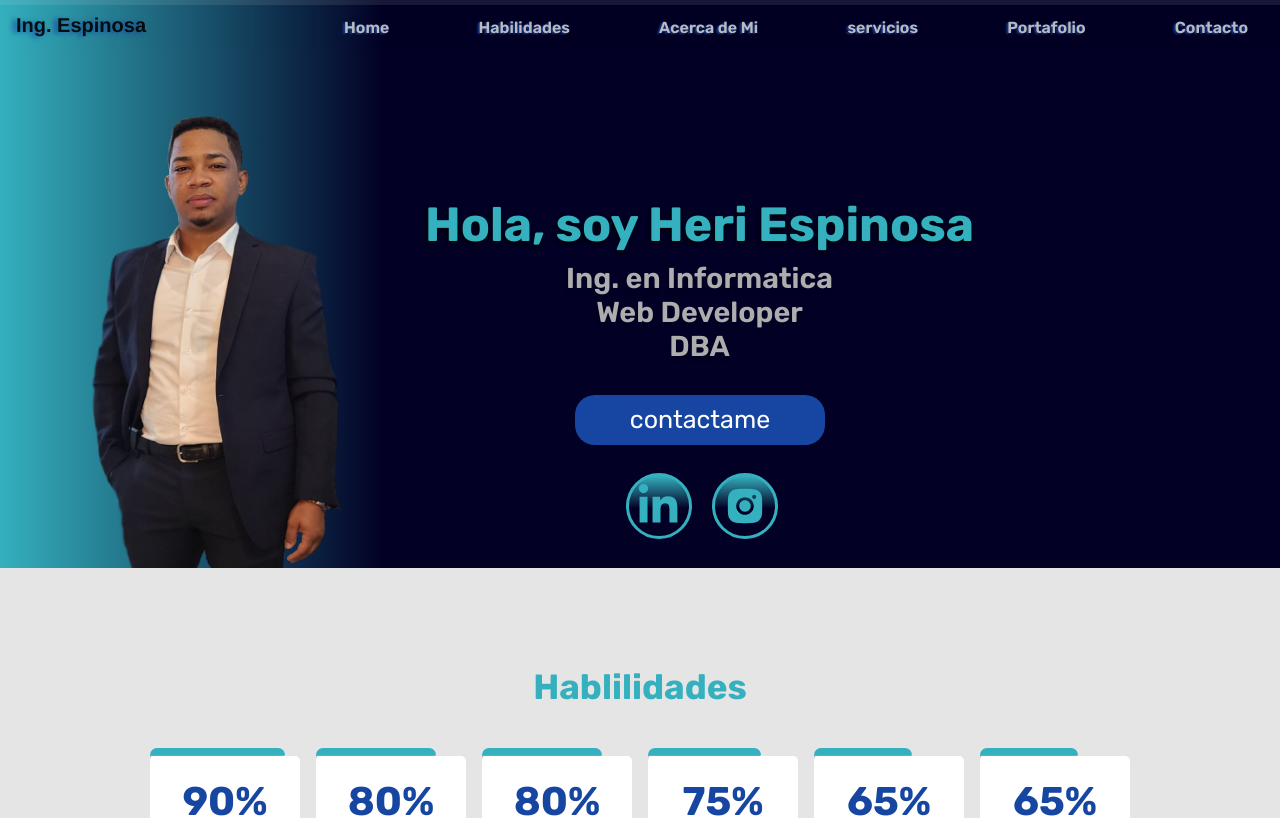
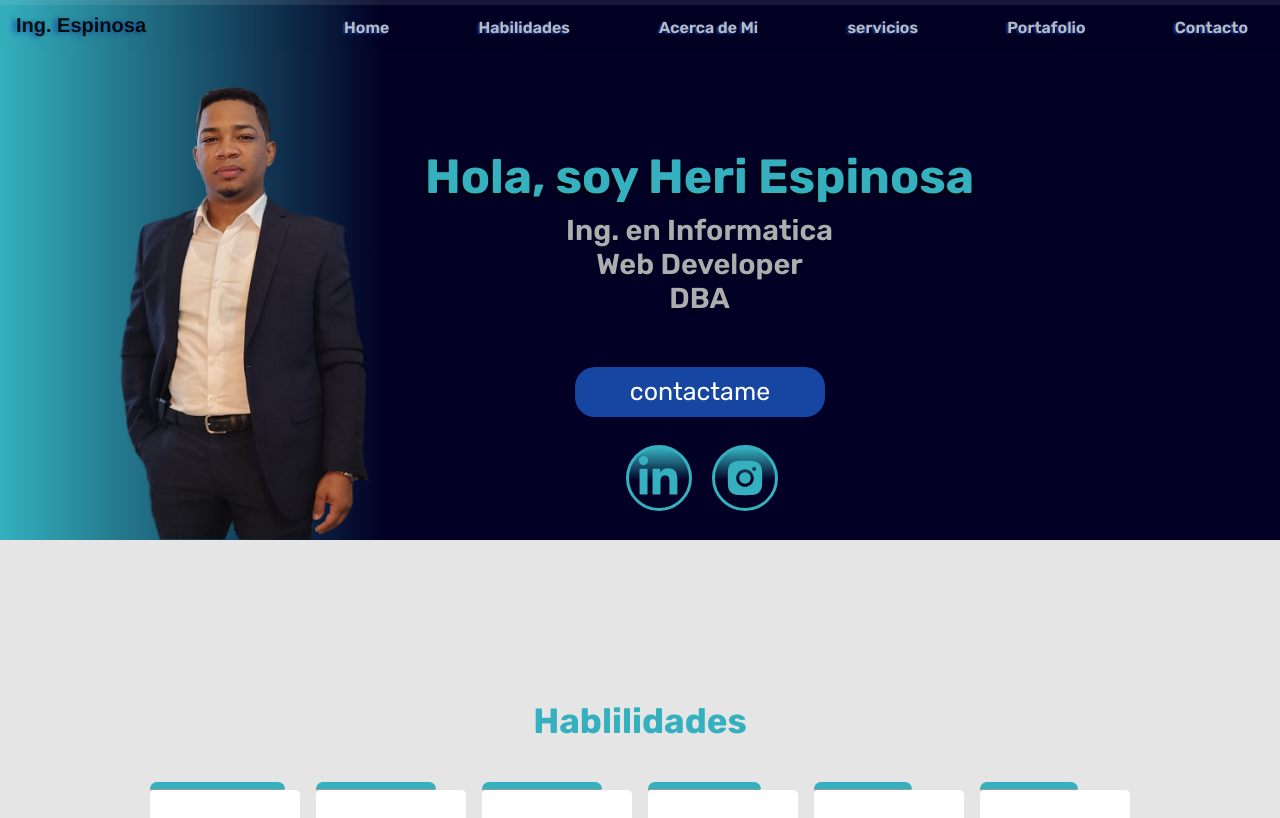
Before and after one commit to HeriEspinosa/practice_html-css-js_portafolio, a plain HTML site: page index.html in a window 1280 px wide. Shown: the top 818 px of the page. Drawn offline with nearby package versions, Linux system fonts and the light colour scheme; a web font is replaced by a local one.

Commit message:
finish portafolio

```diff
--- a/src/css/styles.css
+++ b/src/css/styles.css
@@ -514,8 +514,13 @@ img {
     }
 
 
+    .habilidades {
+        padding: 4rem;
+    }
+
+
     .acerca_de_mi {
-        padding: 5rem;
+        padding: 4rem;
     }
     .acerca_de_mi article > p {
         font-size: 25px;
@@ -525,9 +530,19 @@ img {
     .swiper-slide a img {
         margin: 0 auto;
     }
+
+
+    .portafolio {
+        padding: 5rem;
+    }
     .portafolio > section {
         height: 350px;
         width: 800px;
+    }
+
+
+    .servicios {
+        padding: 4rem;
     }
 
 
@@ -572,11 +587,11 @@ img {
     .perfil{
         display: grid;
         grid-template-columns: 250px 200px 100px 100px 230px 1fr;
-        grid-template-rows: 1fr 50px 50px 50px 60px;
-        margin-bottom: 50px;
+        grid-template-rows: 1fr 90px 50px 50px 60px;
+        margin-bottom: 80px;
     }
     .img__perfil__bg {
-        display: none;
+        display: none
     }
     .hr_redes {
         display: none;
@@ -584,8 +599,9 @@ img {
     .img__perfil {
         grid-column: 1/2;
         grid-row: auto;
-        margin: 20px 0 0 -100px;
-        padding: 80px;
+        margin: 33px -100px 0 100px;
+        padding: 46px;
+        position: static;
     }
     .presentacion__perfil {
         margin: 15px;
@@ -593,9 +609,9 @@ img {
         grid-row: 2/3;
         margin-left: 100px;
     }
-    .img__perfil {
-        left: -90px;
-        margin-top: 33px;
+    .img__perfil__personal {
+        left: -10px;
+        top: -40px;
     }
 
 
```
